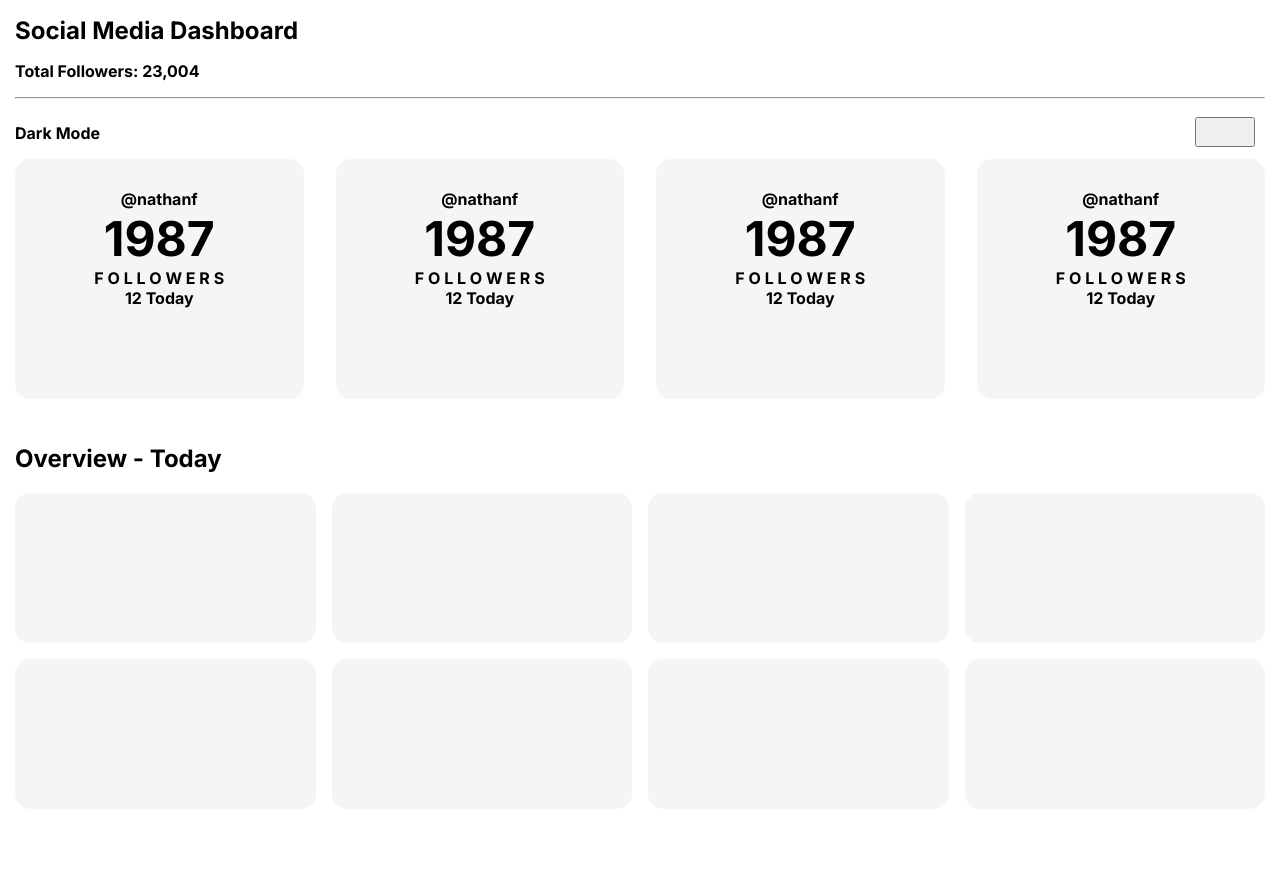
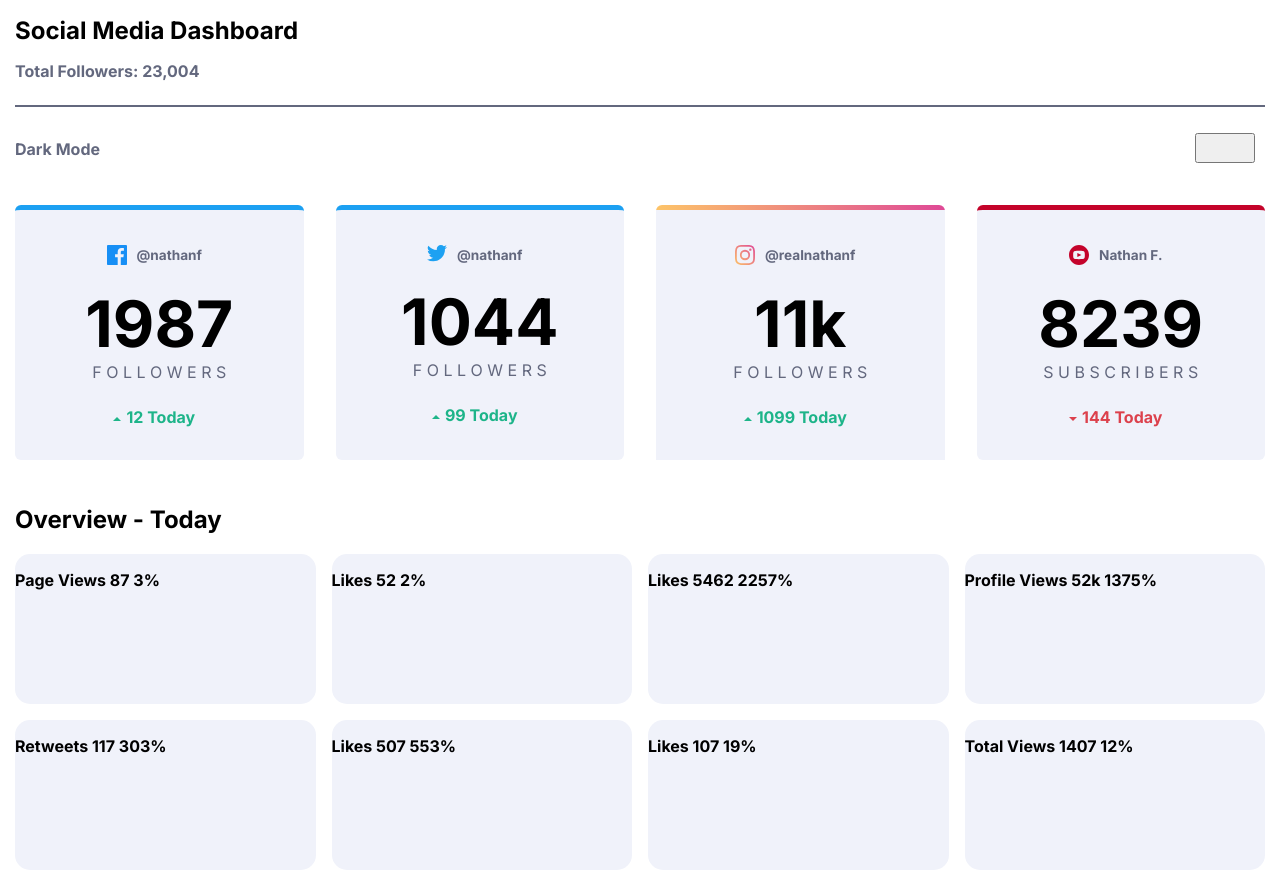
Before and after one commit to gregogun/social-media-dashboard, a plain HTML site: page index.html in a window 1280 px wide. Before the commit the page ends 829 px from the top, so only its background shows below. Drawn offline with Linux system fonts and the light colour scheme.

Commit message:
complete styles for main cards

```diff
--- a/index.html
+++ b/index.html
@@ -5,29 +5,94 @@
     <meta name="viewport" content="width=device-width, initial-scale=1.0">
     <title>Social Media Dashboard</title>
     <link rel="stylesheet" href="style.css">
-    <link href="https://fonts.googleapis.com/css2?family=Inter:wght@400;700&display=swap" rel="stylesheet">
 </head>
 <body>
 
 <div class="dashboard-header">
     <h1>Social Media Dashboard</h1>
-    <p>Total Followers: 23,004</p>
-    <hr>
-    <div class="dark-mode"><p>Dark Mode</p>
-    <button class="dark-toggle" id="dark-toggle"></button>
+    <p class="hr">Total Followers: 23,004</p>
+    <!-- <hr> -->
+    <div class="dark-mode">
+        <p>Dark Mode</p>
+        <button class="dark-toggle" id="dark-toggle"></button>
     </div>
 
 </div>
 
 <main class="social-main">
 
-    <div class="card"><p> <span class="social-handle">@nathanf</span> <br> <span class="follow-count">1987</span> <br> <span class="follower-text">F O L L O W E R S</span> <br> <span>12 Today</span class="inc-dec"></p></div>
+    <div class="card1" id="card1-2">
+        <div class="social-handle">
+            <svg id="social-icon" xmlns="http://www.w3.org/2000/svg" width="20" height="20"><path fill="#178FF5" d="M18.896 0H1.104C.494 0 0 .494 0 1.104v17.793C0 19.506.494 20 1.104 20h9.58v-7.745H8.076V9.237h2.606V7.01c0-2.583 1.578-3.99 3.883-3.99 1.104 0 2.052.082 2.329.119v2.7h-1.598c-1.254 0-1.496.597-1.496 1.47v1.928h2.989l-.39 3.018h-2.6V20h5.098c.608 0 1.102-.494 1.102-1.104V1.104C20 .494 19.506 0 18.896 0z"/></svg>
+            <p>@nathanf</p>
+        </div>
+        <div class="follow-count">
+            <p>1987</p>
+        </div>
+        <div class="followers-text">
+            <p>F O L L O W E R S</p>
+        </div>
+        <div class="inc-dec">
+            <svg id="inc-dec" xmlns="http://www.w3.org/2000/svg" width="8" height="4"><path fill="#1EB589" fill-rule="evenodd" d="M0 4l4-4 4 4z"/></svg>
+            <p id="inc">12 Today</p>
+        </div>
+    </div>
 
-    <div class="card"><p> <span class="social-handle">@nathanf</span> <br> <span class="follow-count">1987</span> <br> <span class="follower-text">F O L L O W E R S</span> <br> <span>12 Today</span class="inc-dec"></p></div>
 
-    <div class="card"><p> <span class="social-handle">@nathanf</span> <br> <span class="follow-count">1987</span> <br> <span class="follower-text">F O L L O W E R S</span> <br> <span>12 Today</span class="inc-dec"></p></div>
+    <div class="card1" id="card1-2">
+        <div class="social-handle">
+            <svg id="social-icon" xmlns="http://www.w3.org/2000/svg" width="20" height="17"><path fill="#1DA1F2" d="M20 1.924a8.192 8.192 0 01-2.357.646A4.11 4.11 0 0019.448.3a8.22 8.22 0 01-2.606.996A4.096 4.096 0 0013.847 0c-2.65 0-4.596 2.472-3.998 5.037A11.648 11.648 0 011.392.752a4.109 4.109 0 001.27 5.478 4.086 4.086 0 01-1.858-.513C.76 7.616 2.122 9.395 4.095 9.79a4.113 4.113 0 01-1.853.07 4.106 4.106 0 003.833 2.849A8.25 8.25 0 010 14.41a11.616 11.616 0 006.29 1.843c7.618 0 11.922-6.434 11.663-12.205A8.354 8.354 0 0020 1.924z"/></svg>
+            <p>@nathanf</p>
+        </div>
+        <div class="follow-count">
+            <p>1044</p>
+        </div>
+        <div class="followers-text">
+            <p>F O L L O W E R S</p>
+        </div>
+        <div class="inc-dec">
+            <svg id="inc-dec" xmlns="http://www.w3.org/2000/svg" width="8" height="4"><path fill="#1EB589" fill-rule="evenodd" d="M0 4l4-4 4 4z"/></svg>
+            <p id="inc">99 Today</p>
+        </div>
+    </div>
 
-    <div class="card"><p> <span class="social-handle">@nathanf</span> <br> <span class="follow-count">1987</span> <br> <span class="follower-text">F O L L O W E R S</span> <br> <span>12 Today</span class="inc-dec"></p></div>
+
+     <div class="card1" id="card3-wrapper">
+        <div class="card1" id="card3-inner">
+            <div class="social-handle">
+                <svg id="social-icon" xmlns="http://www.w3.org/2000/svg" width="20" height="20"><defs><linearGradient id="a" x1="100%" x2="0%" y1="0%" y2="100%"><stop offset="0%" stop-color="#DF4896"/><stop offset="50.913%" stop-color="#EE877E"/><stop offset="100%" stop-color="#FDC366"/></linearGradient></defs><path fill="url(#a)" d="M10 1.802c2.67 0 2.987.01 4.042.059 2.71.123 3.975 1.409 4.099 4.099.048 1.054.057 1.37.057 4.04 0 2.672-.01 2.988-.057 4.042-.124 2.687-1.387 3.975-4.1 4.099-1.054.048-1.37.058-4.041.058-2.67 0-2.987-.01-4.04-.058-2.717-.124-3.977-1.416-4.1-4.1-.048-1.054-.058-1.37-.058-4.041 0-2.67.01-2.986.058-4.04.124-2.69 1.387-3.977 4.1-4.1 1.054-.048 1.37-.058 4.04-.058zM10 0C7.284 0 6.944.012 5.878.06 2.246.227.228 2.242.06 5.877.01 6.944 0 7.284 0 10s.012 3.057.06 4.123c.167 3.632 2.182 5.65 5.817 5.817 1.067.048 1.407.06 4.123.06s3.057-.012 4.123-.06c3.629-.167 5.652-2.182 5.816-5.817.05-1.066.061-1.407.061-4.123s-.012-3.056-.06-4.122C19.777 2.249 17.76.228 14.124.06 13.057.01 12.716 0 10 0zm0 4.865a5.135 5.135 0 100 10.27 5.135 5.135 0 000-10.27zm0 8.468a3.333 3.333 0 110-6.666 3.333 3.333 0 010 6.666zm5.338-9.87a1.2 1.2 0 100 2.4 1.2 1.2 0 000-2.4z"/></svg>
+                <p>@realnathanf</p>
+            </div>
+            <div class="follow-count">
+                <p>11k</p>
+            </div>
+            <div class="followers-text">
+                <p>F O L L O W E R S</p>
+            </div>
+            <div class="inc-dec">
+                <svg id="inc-dec" xmlns="http://www.w3.org/2000/svg" width="8" height="4"><path fill="#1EB589" fill-rule="evenodd" d="M0 4l4-4 4 4z"/></svg>
+                <p id="inc">1099 Today</p>
+            </div>
+        </div>
+    </div>
+
+
+    <div class="card1" id="card4">
+        <div class="social-handle">
+            <svg id="social-icon" xmlns="http://www.w3.org/2000/svg" width="20" height="20"><path fill="#C4032B" d="M10 0C4.478 0 0 4.478 0 10c0 5.523 4.478 10 10 10 5.523 0 10-4.477 10-10 0-5.522-4.477-10-10-10zm3.7 14.077c-1.75.12-5.652.12-7.402 0-1.896-.13-2.117-1.059-2.131-4.077.014-3.024.237-3.947 2.131-4.077 1.75-.12 5.652-.12 7.403 0 1.897.13 2.117 1.059 2.132 4.077-.015 3.024-.237 3.947-2.132 4.077zM8.334 8.048l4.098 1.949-4.098 1.955V8.048z"/></svg>
+            <p>Nathan F.</p>
+        </div>
+        <div class="follow-count">
+            <p>8239</p>
+        </div>
+        <div class="followers-text">
+            <p>S U B S C R I B E R S</p>
+        </div>
+        <div class="inc-dec">
+            <svg id="inc-dec" xmlns="http://www.w3.org/2000/svg" width="8" height="4"><path fill="#DC414C" fill-rule="evenodd" d="M0 0l4 4 4-4z"/></svg>
+            <p id="dec">144 Today</p>
+        </div>
+    </div>
 
 
 </main>
@@ -39,14 +104,14 @@
 
 
 <section class="social-overview">
-    <div class="card2"></div>
-    <div class="card2"></div>
-    <div class="card2"></div>
-    <div class="card2"></div>
-    <div class="card2"></div>
-    <div class="card2"></div>
-    <div class="card2"></div>
-    <div class="card2"></div>
+    <div class="card2"><p>Page Views 87 3%</p></div>
+    <div class="card2"><p>Likes 52 2%</p></div>
+    <div class="card2"><p>Likes 5462 2257%</p></div>
+    <div class="card2"><p>Profile Views 52k 1375%</p></div>
+    <div class="card2"><p>Retweets 117 303%</p></div>
+    <div class="card2"><p>Likes 507 553%</p></div>
+    <div class="card2"><p>Likes 107 19%</p></div>
+    <div class="card2"><p>Total Views 1407 12%</p></div>
 </section>
 
 
--- a/style.css
+++ b/style.css
@@ -1,3 +1,5 @@
+@import url('https://fonts.googleapis.com/css2?family=Inter:wght@400;700&display=swap');
+
 body {
     font-family: 'Inter', sans-serif;
     margin: 0;
@@ -7,6 +9,15 @@ body {
 
 .dashboard-header {
     margin: 0 15px;
+}
+
+.dashboard-header p.hr {
+    padding-bottom: 1.5rem;
+    border-bottom: 2px #63687e solid;
+}
+
+p.hr {
+    color: hsl(228, 12%, 44%);
 }
 
 h1, h2 {
@@ -22,32 +33,105 @@ p {
     gap: 2rem;
     margin: 0 15px;
     grid-template-columns: repeat(auto-fit, minmax(240px, 1fr));
+
 }
 
 
-.card {
+.card1 {
     width: 100%;
-    height: 240px;
-    background-color: whitesmoke;
-    border-radius: 15px;
+    height: 250px;
+    background-color: hsl(227, 47%, 96%);
+    border-radius: 6px;
+    display: flex;
+    flex-direction: column;
+}
+
+#card1-2 {
+    border-top: 5px hsl(203, 89%, 53%) solid;
+}
+
+/* Doesn't work with border-radius which need, so try 'wrapping' technique via css-tricks */
+#card3-wrapper {
+    padding: 1rem;
+    position: relative;
+    background: linear-gradient(to right, hsl(37, 97%, 70%), hsl(329, 70%, 58%));
+    box-sizing: border-box;
+}
+
+#card3-inner {
+    border-radius: 0;
+    position: absolute;
+    top: 5px;
+    left: 0;
+}
+
+#card4 {
+    border-top: 5px hsl(348, 97%, 39%) solid;
 
 }
 
-.card p {
+.card1 p {
     text-align: center;
-    margin: 30px;
+    margin: 0 30px;
+}
+
+.social-handle {
+    display: flex;
+    justify-content: center;
+    margin: 35px 0px 20px 20px;
+    color: hsl(228, 12%, 44%);
+}
+
+.social-handle p {
+    font-size: 0.85rem;
+    margin-top: 2px;
 }
 
 
+
+#social-icon {
+    margin-right: -20px;
+}
+
 .follow-count {
     font-weight: 700;
-    font-size: 3rem;
+    font-size: 4rem;
+}
+
+.followers-text {
+    margin-bottom: 25px;
+    color: hsl(228, 12%, 44%);
+}
+
+.followers-text p {
+    font-weight: 400;
+}
+
+.inc-dec {
+    display: flex;
+    justify-content: center;
+    margin-left: 20px;
+}
+
+#inc {
+    color:  hsl(163, 72%, 41%);
+}
+
+#dec {
+    color: hsl(356, 69%, 56%);
+}
+
+#inc-dec {
+    margin-top: 10px;
+    margin-right: -25px;
 }
 
 
 .dark-mode {
     display: flex;
     justify-content: space-between;
+    margin-bottom: 30px;
+    color: hsl(228, 12%, 44%);
 }
 
 .dark-toggle {
@@ -71,6 +155,6 @@ p {
 .card2 {
     width: 100%;
     height: 150px;
-    background-color: whitesmoke;
+    background-color: hsl(227, 47%, 96%);
     border-radius: 15px;
 }
```
